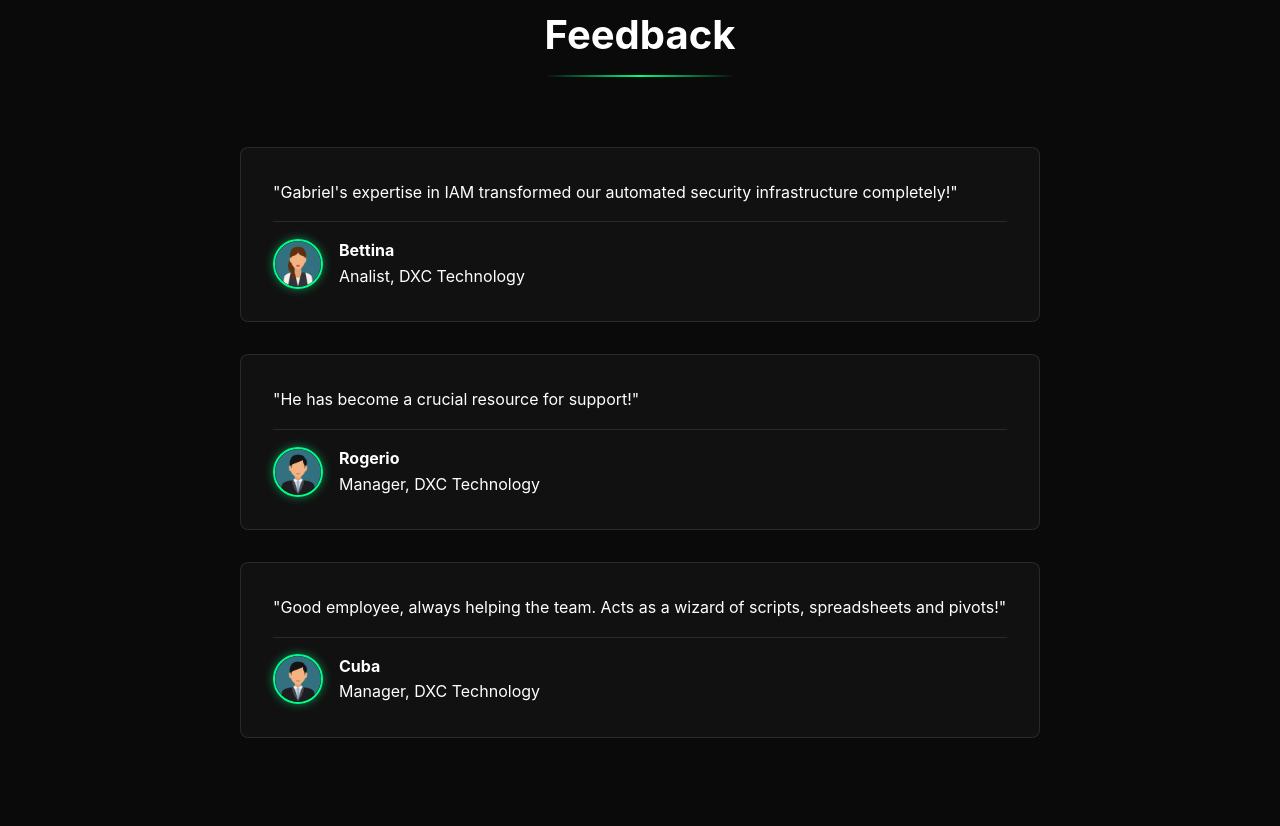
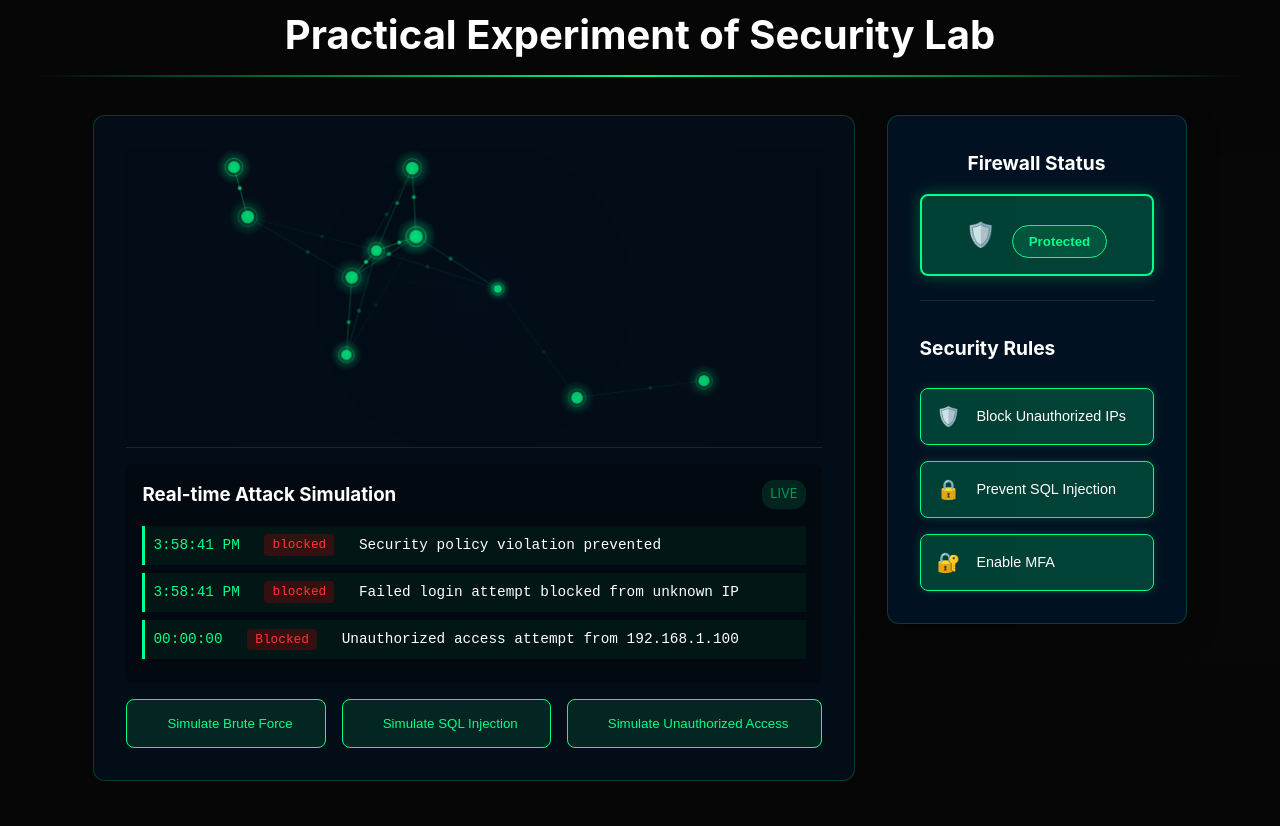
Before and after one commit to G4br1e3l/Portifolio, a plain HTML site: page index.html in a window 1280 px wide. Shown: the part 3654-4480 px from the top of the page. Drawn offline with nearby package versions, Linux system fonts and the light colour scheme.

Commit message:
Update index.html

```diff
--- a/index.html
+++ b/index.html
@@ -150,42 +150,6 @@
         </div>
     </section>
 
-    <section class="testimonials">
-        <h2 class="section-title">Feedback</h2>
-        <div class="testimonials-slider">
-            <div class="testimonial">
-                <p>"Gabriel's expertise in IAM transformed our automated security infrastructure completely!"</p>
-                <div class="testimonial-author">
-                    <img src="./woman.png" alt="Sarah Johnson" class="author-image">
-                    <div class="author-info">
-                        <h4>Bettina</h4>
-                        <p>Analist, DXC Technology</p>
-                    </div>
-                </div>
-            </div>
-            <div class="testimonial">
-                <p>"He has become a crucial resource for support!"</p>
-                <div class="testimonial-author">
-                    <img src="./men.png" alt="Michael Chen" class="author-image">
-                    <div class="author-info">
-                        <h4>Rogerio</h4>
-                        <p>Manager, DXC Technology</p>
-                    </div>
-                </div>
-            </div>
-            <div class="testimonial">
-                <p>"Good employee, always helping the team. Acts as a wizard of scripts, spreadsheets and pivots!"</p>
-                <div class="testimonial-author">
-                    <img src="./men.png" alt="Michael Chen" class="author-image">
-                    <div class="author-info">
-                        <h4>Cuba</h4>
-                        <p>Manager, DXC Technology</p>
-                    </div>
-                </div>
-            </div>
-        </div>
-    </section>
-
     <section class="security-lab">
         <h2 class="section-title">Practical Experiment of Security Lab</h2>
         <div class="lab-container">
```
